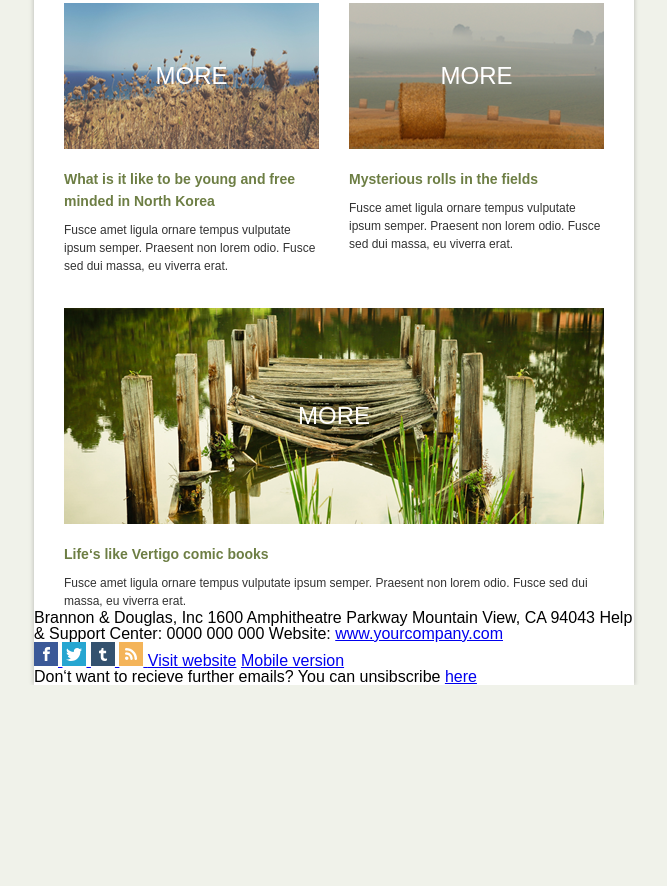
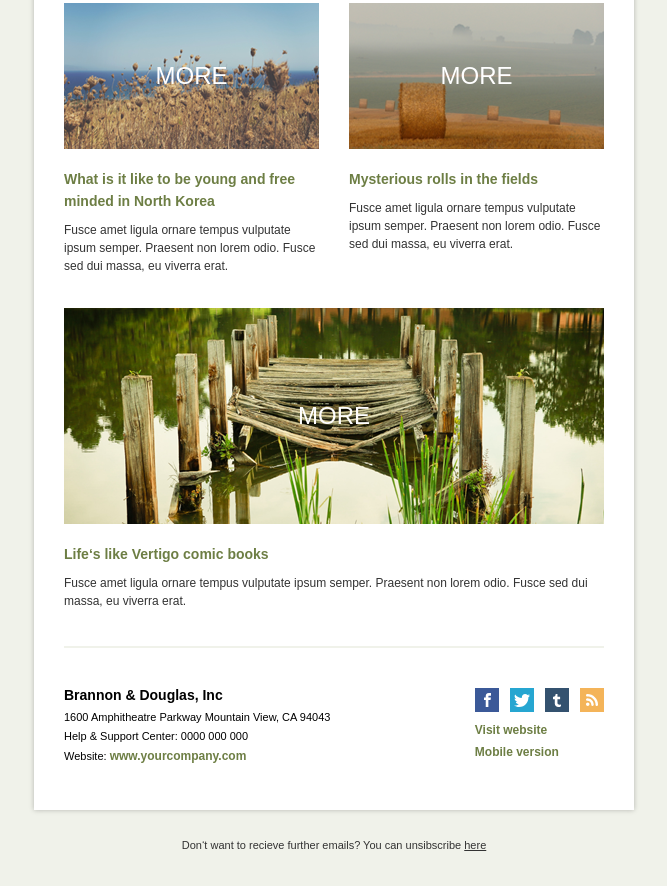
Before and after one commit to foxtember/hillel-task-7, a plain HTML site: page index.html in a window 1280 px wide. Shown: the part 727-1613 px from the top of the page, without its empty margins (306-973 px from the left). Before the commit the page ends 1412 px from the top, so only its background shows below. Drawn offline with Linux system fonts and the light colour scheme.

Commit message:
Implement footer

```diff
--- a/index.html
+++ b/index.html
@@ -13,6 +13,7 @@
 </head>
 
 <body>
+    <div class="content-wrapper">
         <header class="logo-header">
             <div class="logo-header-rectangle"></div>
 
@@ -32,7 +33,7 @@
                 <h2 class="hero-subtitle">TRIMM YOUR SHEEPS</h2>
             </section>
 
-        <section class="best-articles">
+            <section class="best-articles content-padding">
                 <h1 class="best-articles-title">BEST ARTICLES IN THIS MONTH</h1>
 
                 <article class="best-article-container float-left">
@@ -87,40 +88,39 @@
             </section>
         </main>
 
-    <footer>
-        <section class="footer-content">
-            <address>
-                Brannon & Douglas, Inc
-                1600 Amphitheatre Parkway Mountain View, CA 94043
-                Help & Support Center: 0000 000 000
-                Website: <a href="#" class=footer-link>www.yourcompany.com</a>
+        <footer class="content-margin">
+            <address class="footer-address float-left">
+                <h2>Brannon & Douglas, Inc</h2>
+
+                <span>1600 Amphitheatre Parkway Mountain View, CA 94043</span>
+                <span>Help & Support Center: 0000 000 000</span>
+                <span>Website: <a href="#" class="footer-link">www.yourcompany.com</a></span>
             </address>
 
-            <nav class="footer-nav">
-                <a href="#" class="nav-link">
-                    <img src="images/facebook.png" alt="facebook">
+            <nav class="footer-nav float-right">
+                <a href="#" class="social-link social-link-facebook">
                 </a>
 
-                <a href="#" class="nav-link">
-                    <img src="images/twitter.png" alt="twitter">
+                <a href="#" class="social-link social-link-twitter">
                 </a>
 
-                <a href="#" class="nav-link">
-                    <img src="images/tumblr.png" alt="tumblr">
+                <a href="#" class="social-link social-link-tumblr">
                 </a>
 
-                <a href="#" class="nav-link">
-                    <img src="images/rss.png" alt="rss">
+                <a href="#" class="social-link social-link-rss-feed">
                 </a>
 
-                <a href="#" class="nav-link">Visit website</a>
-                <a href="#" class="nav-link">Mobile version</a>
+                <a href="#" class="footer-link footer-nav-link">Visit website</a>
+
+                <a href="#" class="footer-link footer-nav-link">Mobile version</a>
             </nav>
-        </section>
+
+            <div class="clearfix"></div>
         </footer>
+    </div>
 
-    <div class="under-footer">
-        Don‘t want to recieve further emails? You can unsibscribe <a href="#" class="under-footer-link">here</a>
+    <small class="unsubsribe-small">
+        Don‘t want to recieve further emails? You can unsibscribe <a href="#" class="unsubsribe-small-link">here</a>
     </div>
 </body>
 
--- a/styles/main.css
+++ b/styles/main.css
@@ -2,14 +2,14 @@ html{
     min-width: 800px;
     background-color: #F0F2EA;
     padding: 0 100px;
+    font-family: Arial, sans-serif;
 }
 
-body{
+.content-wrapper{
     max-width: 600px;
     background: white;
     box-shadow: 0 0 5px rgba(0, 0, 0, 0.25);
     margin: 0 auto;
-    font-family: Arial, sans-serif;
 }
 
 .float-left{
@@ -76,9 +76,18 @@ body{
     letter-spacing: 2px;
 }
 
+.content-padding{
+    padding-left: 30px;
+    padding-right: 30px;
+}
+
+.content-margin{
+    margin-left: 30px;
+    margin-right: 30px;
+}
+
 .best-articles{
     margin-top: 48px;
-    padding: 0 30px;
 }
 
 .best-articles-title{
@@ -143,3 +152,73 @@ body{
 .lake-bridge-bg{
     background-image: url("../images/lake-bridge.png");
 }
+
+footer{
+    margin-top: 36px;
+    border-top: 2px solid #F0F2EA;
+    padding: 40px 0;
+    font-size: 11px;
+}
+
+.footer-address h2{
+    font-size: 14px;
+    font-weight: bold;
+    color: black;
+    margin-bottom: 10px;
+}
+
+.footer-address span{
+    display: block;
+    margin: 8px 0;
+}
+
+.footer-link{
+    text-decoration: none;
+    color: #6D7E44;
+    font-size: 12px;
+    font-weight: bold;
+}
+
+.social-link{
+    display: inline-block;
+    width: 24px;
+    height: 24px;
+    text-align: right;
+    margin-left: 8px;
+    background-size: contain;
+    background-position: center;
+}
+
+.social-link-facebook{
+    margin: 0;
+    background-image: url("../images/facebook.png");
+}
+
+.social-link-twitter{
+    background-image: url("../images/twitter.png");
+}
+
+.social-link-tumblr{
+    background-image: url("../images/tumblr.png");
+}
+
+.social-link-rss-feed{
+    background-image: url("../images/rss.png");
+}
+
+.footer-nav-link{
+    display: block;
+    margin-top: 10px;
+}
+
+.unsubsribe-small{
+    display: block;
+    margin: 30px 0 35px 0;
+    font-size: 11px;
+    color: #333;
+    text-align: center;
+}
+
+.unsubsribe-small-link{
+    color: #333;
+}
```
Lines whose indentation alone changed are shown as unchanged.
